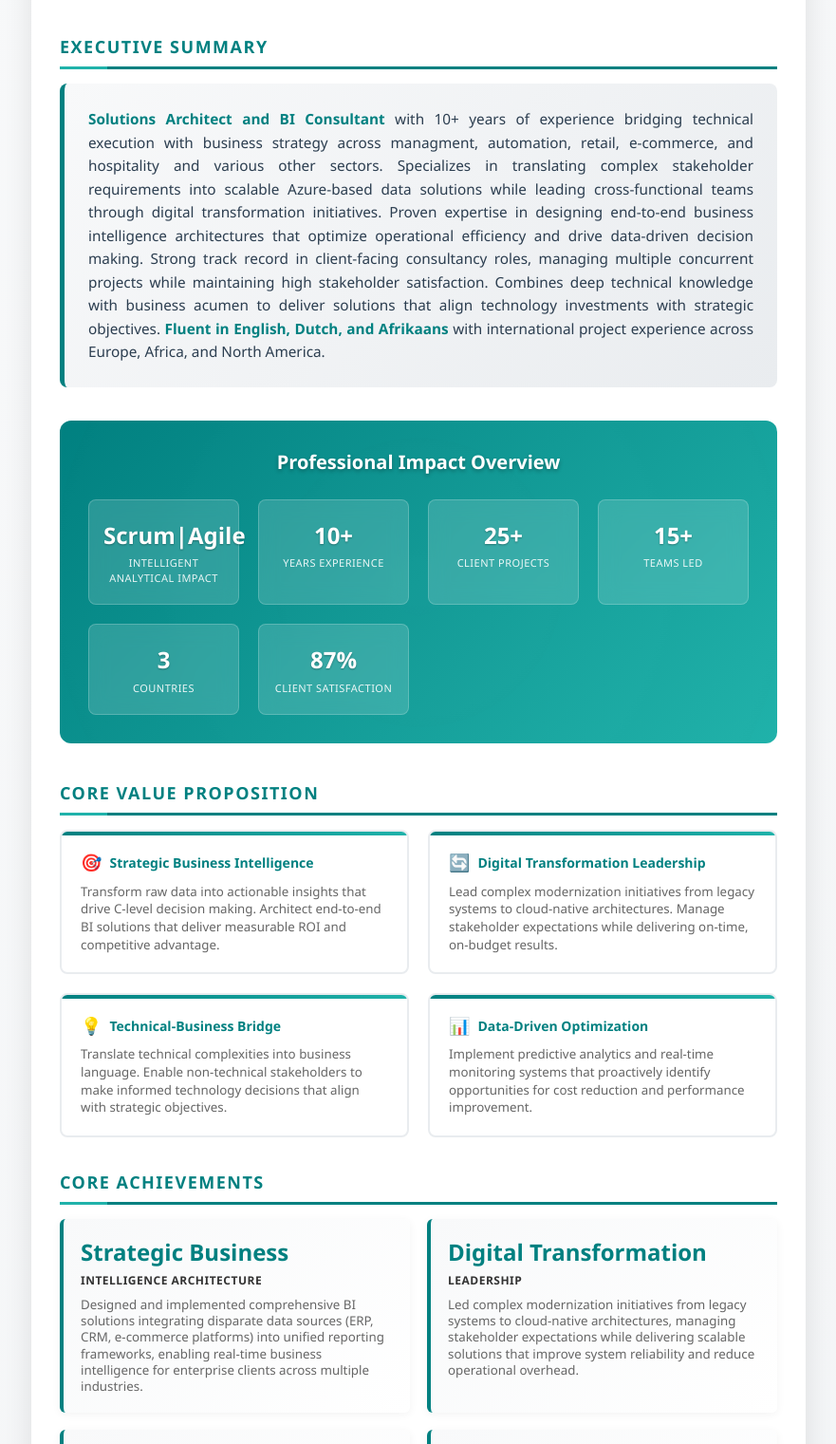
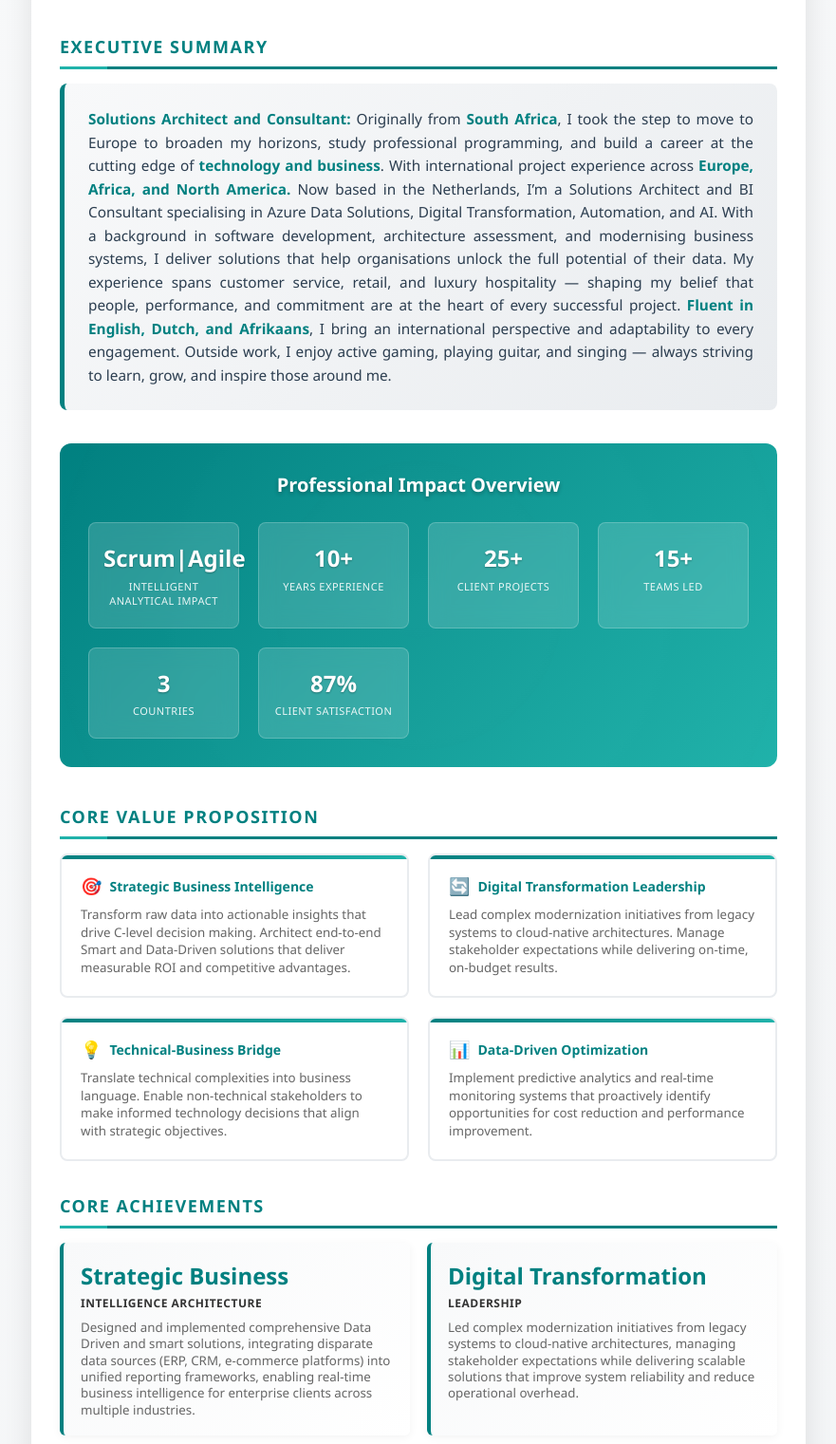
Before and after one commit to Marrelitious/CV, a plain HTML site: page index.html in a window 1280 px wide. Shown: the part 409-1930 px from the top of the page at 95% size, without its empty margins (199-1080 px from the left). Drawn offline with Linux system fonts and the light colour scheme.

Commit message:
Update index.html
removed and changed some wording

```diff
--- a/index.html
+++ b/index.html
@@ -1107,7 +1107,7 @@
             <div class="section">
                 <div class="section-title">Executive Summary</div>
                 <div class="executive-summary">
-                    <strong>Solutions Architect and BI Consultant</strong> with 10+ years of experience bridging technical execution with business strategy across managment, automation, retail, e-commerce, and hospitality and various other sectors. Specializes in translating complex stakeholder requirements into scalable Azure-based data solutions while leading cross-functional teams through digital transformation initiatives. Proven expertise in designing end-to-end business intelligence architectures that optimize operational efficiency and drive data-driven decision making. Strong track record in client-facing consultancy roles, managing multiple concurrent projects while maintaining high stakeholder satisfaction. Combines deep technical knowledge with business acumen to deliver solutions that align technology investments with strategic objectives. <strong>Fluent in English, Dutch, and Afrikaans</strong> with international project experience across Europe, Africa, and North America.
+                    <strong>Solutions Architect and Consultant: </strong>Originally from <strong>South Africa</strong>, I took the step to move to Europe to broaden my horizons, study professional programming, and build a career at the cutting edge of <strong>technology and business</strong>. With international project experience across <strong>Europe, Africa, and North America.</strong> Now based in the Netherlands, I’m a Solutions Architect and BI Consultant specialising in Azure Data Solutions, Digital Transformation, Automation, and AI. With a background in software development, architecture assessment, and modernising business systems, I deliver solutions that help organisations unlock the full potential of their data. My experience spans customer service, retail, and luxury hospitality — shaping my belief that people, performance, and commitment are at the heart of every successful project. <strong>Fluent in English, Dutch, and Afrikaans</strong>, I bring an international perspective and adaptability to every engagement. Outside work, I enjoy active gaming, playing guitar, and singing — always striving to learn, grow, and inspire those around me.
                 </div>
             </div>
 			<div class="metrics-overview">
@@ -1151,7 +1151,7 @@
                             Strategic Business Intelligence
                         </div>
                         <div class="value-prop-desc">
-                            Transform raw data into actionable insights that drive C-level decision making. Architect end-to-end BI solutions that deliver measurable ROI and competitive advantage.
+                            Transform raw data into actionable insights that drive C-level decision making. Architect end-to-end Smart and Data-Driven solutions that deliver measurable ROI and competitive advantages.
                         </div>
                     </div>
                     <div class="value-prop-card">
@@ -1191,7 +1191,7 @@
                     <div class="achievement-card">
                         <div class="achievement-metric">Strategic Business</div>
                         <div class="achievement-title">Intelligence Architecture</div>
-                        <div class="achievement-desc">Designed and implemented comprehensive BI solutions integrating disparate data sources (ERP, CRM, e-commerce platforms) into unified reporting frameworks, enabling real-time business intelligence for enterprise clients across multiple industries.</div>
+                        <div class="achievement-desc">Designed and implemented comprehensive Data Driven and smart solutions, integrating disparate data sources (ERP, CRM, e-commerce platforms) into unified reporting frameworks, enabling real-time business intelligence for enterprise clients across multiple industries.</div>
                     </div>
                     <div class="achievement-card">
                         <div class="achievement-metric">Digital Transformation</div>
@@ -1262,7 +1262,7 @@
                             <div class="job-duration">2018 - Present<br>(7 years)</div>
                         </div>
                         <div class="job-summary">
-                            Leading specialized digital transformation consultancy focused on Azure BI solutions for international clients across managment, automation, retail, e-commerce, and hospitality and various other sectors. Managing diverse portfolio of concurrent client engagements while maintaining strategic oversight of technical delivery and business development initiatives.
+                            Leading specialized digital transformation consultancy focused on, upgrading, merging, integrating, simplifying, gamification and automating solutions for international clients across managment, automation, retail, e-commerce, and hospitality and various other sectors. Managing diverse portfolio of concurrent client engagements while maintaining strategic oversight of technical delivery and business development initiatives.
                         </div>
 
                         <div class="responsibilities">
```
